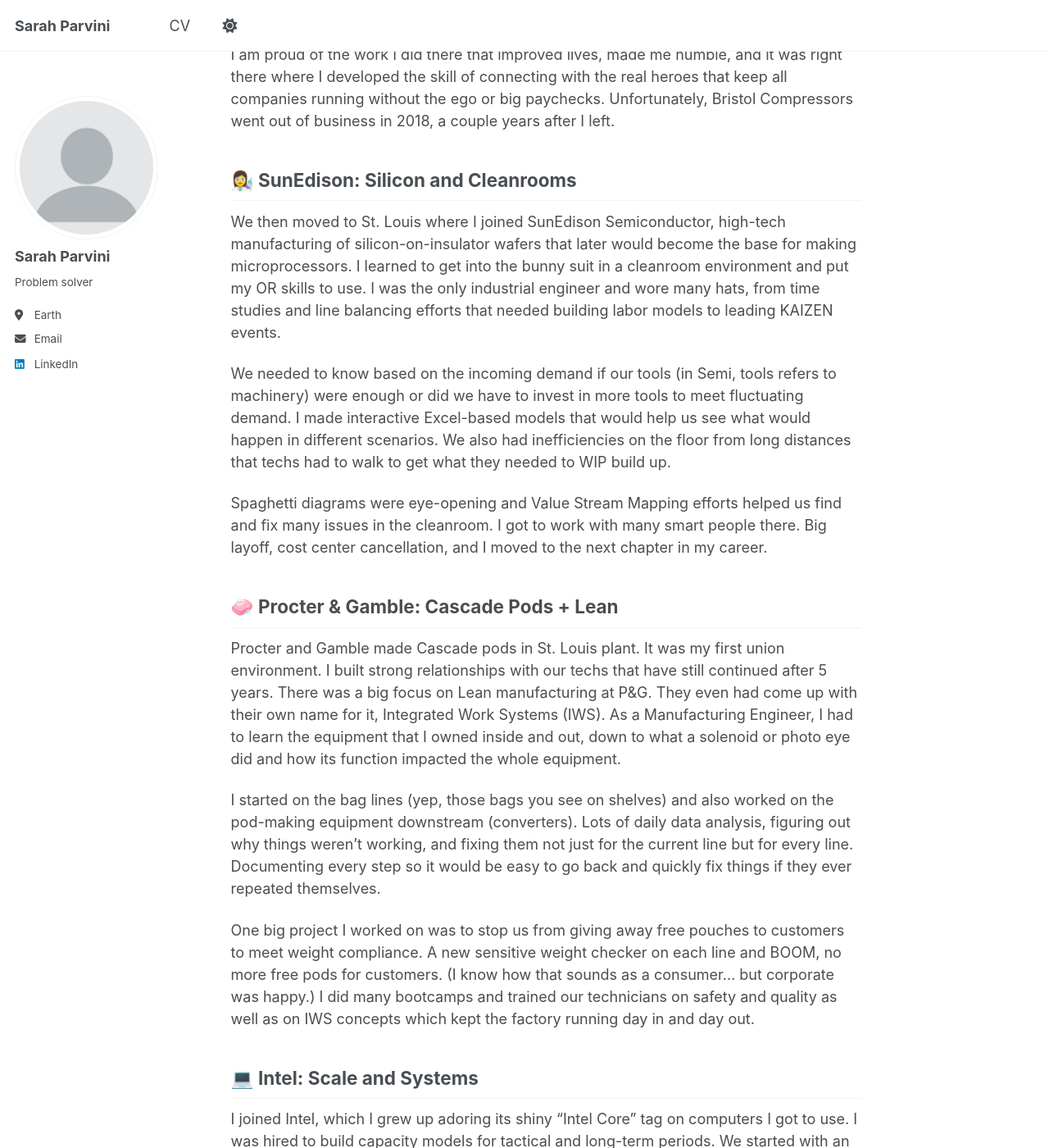
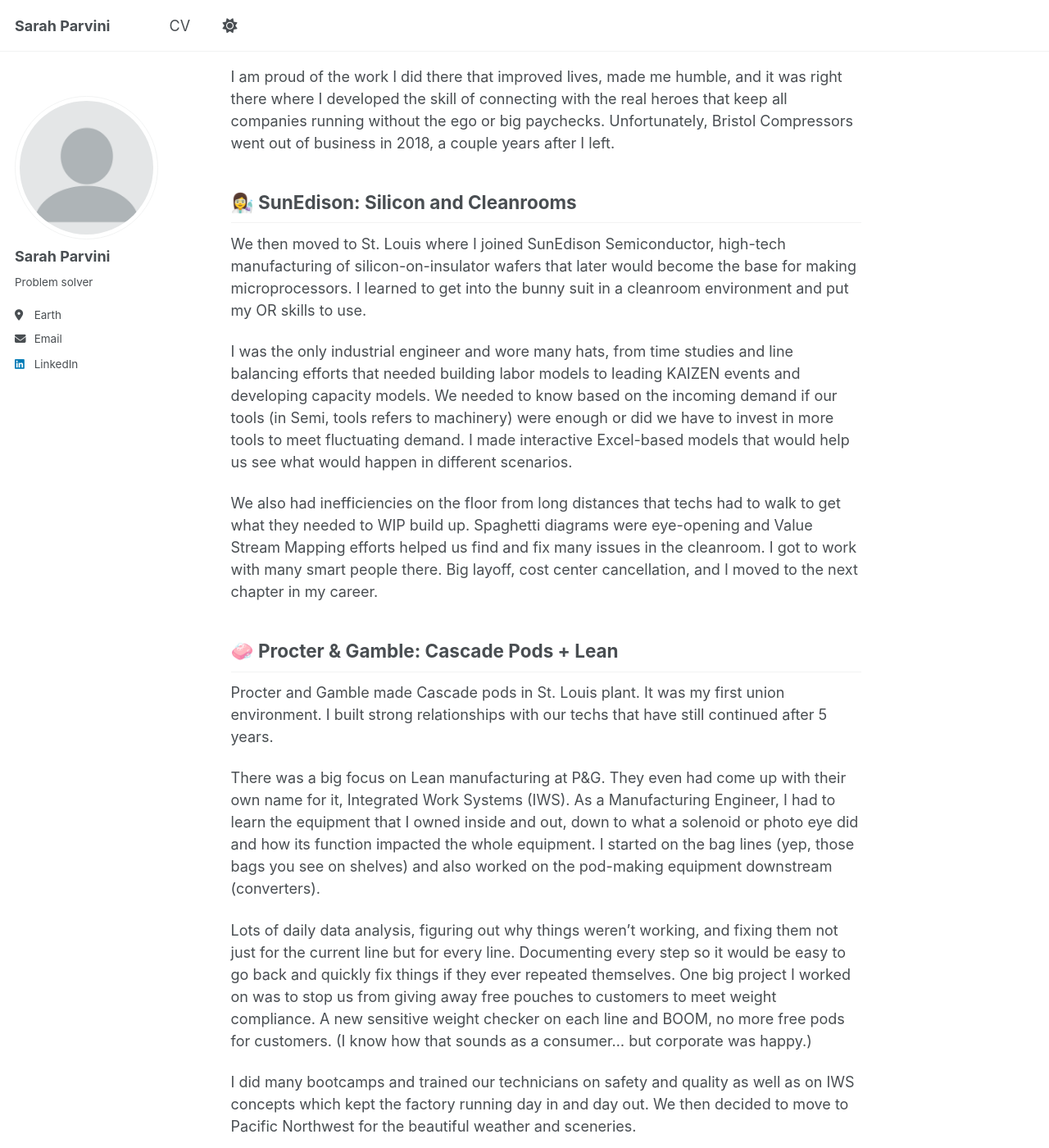
Before and after one commit to sarahparvini/sarahparvini.github.io, a Jekyll site: the page built from _pages/about.md, in a window 1280 px wide and 1400 px high, scrolled down 811 px. Shown: the whole window at 82% size. Built offline with Jekyll 4.4.1, drawn with Linux system fonts in a browser that asks for light colours; a script that is not in the unit is left out; some of the changed text lies outside the part shown.

Commit message:
Update about.md

```diff
--- a/_pages/about.md
+++ b/_pages/about.md
@@ -17,27 +17,29 @@ Here's what I've been cooking for the past 11 years:
 
 ## 🏭 Manufacturing World
 
-I started in a traditional manufacturing environment in Abingdon, VA, fresh out of school. I'll always be grateful for the VP of manufacturing (Keith) that took a shot on me despite my limited experience. I built a lot of meaningful connections there with operators doing the day-to-day jobs that were not easy. Lots of ergonomic issues that could fail body parts as they were repetitive and hard.
+I started in a traditional manufacturing environment in Abingdon, VA, fresh out of school. I'll always be grateful for the VP of manufacturing (Keith) that took a shot on me despite my limited experience.
 
-I worked with the KAIZEN team on improving the way we did things there, providing more modern tools and changing our manufacturing line (think Charlie Chaplin's Modern Times) to a new cellular manufacturing line where one-piece flow would help us build the compressor from start to finish in a U-shaped cell. All tools were available right there within arm's reach, pre-kitted parts ready to go using a 5S model, and rotation of operators built in so you wouldn't do the same task for 10 hours each day.
+I built a lot of meaningful connections there with operators doing the day-to-day jobs that were not easy. Lots of ergonomic issues that could fail body parts as they were repetitive and hard. I worked with the KAIZEN team on improving the way we did things there, providing more modern tools and changing our manufacturing line (think Charlie Chaplin's Modern Times) to a new cellular manufacturing line where one-piece flow would help us build the compressor from start to finish in a U-shaped cell. All tools were available right there within arm's reach, pre-kitted parts ready to go using a 5S model, and rotation of operators built in so you wouldn't do the same task for 10 hours each day and would move to a different task each hour.
 
 I am proud of the work I did there that improved lives, made me humble, and it was right there where I developed the skill of connecting with the real heroes that keep all companies running without the ego or big paychecks. Unfortunately, Bristol Compressors went out of business in 2018, a couple years after I left.
 
 ## 👩‍🔬 SunEdison: Silicon and Cleanrooms
 
-We then moved to St. Louis where I joined SunEdison Semiconductor, high-tech manufacturing of silicon-on-insulator wafers that later would become the base for making microprocessors. I learned to get into the bunny suit in a cleanroom environment and put my OR skills to use. I was the only industrial engineer and wore many hats, from time studies and line balancing efforts that needed building labor models to leading KAIZEN events.
+We then moved to St. Louis where I joined SunEdison Semiconductor, high-tech manufacturing of silicon-on-insulator wafers that later would become the base for making microprocessors. I learned to get into the bunny suit in a cleanroom environment and put my OR skills to use.
 
-We needed to know based on the incoming demand if our tools (in Semi, tools refers to machinery) were enough or did we have to invest in more tools to meet fluctuating demand. I made interactive Excel-based models that would help us see what would happen in different scenarios. We also had inefficiencies on the floor from long distances that techs had to walk to get what they needed to WIP build up.
+I was the only industrial engineer and wore many hats, from time studies and line balancing efforts that needed building labor models to leading KAIZEN events and developing capacity models. We needed to know based on the incoming demand if our tools (in Semi, tools refers to machinery) were enough or did we have to invest in more tools to meet fluctuating demand. I made interactive Excel-based models that would help us see what would happen in different scenarios.
 
-Spaghetti diagrams were eye-opening and Value Stream Mapping efforts helped us find and fix many issues in the cleanroom. I got to work with many smart people there. Big layoff, cost center cancellation, and I moved to the next chapter in my career.
+We also had inefficiencies on the floor from long distances that techs had to walk to get what they needed to WIP build up. Spaghetti diagrams were eye-opening and Value Stream Mapping efforts helped us find and fix many issues in the cleanroom. I got to work with many smart people there. Big layoff, cost center cancellation, and I moved to the next chapter in my career.
 
 ## 🧼 Procter & Gamble: Cascade Pods + Lean
 
-Procter and Gamble made Cascade pods in St. Louis plant. It was my first union environment. I built strong relationships with our techs that have still continued after 5 years. There was a big focus on Lean manufacturing at P&G. They even had come up with their own name for it, Integrated Work Systems (IWS). As a Manufacturing Engineer, I had to learn the equipment that I owned inside and out, down to what a solenoid or photo eye did and how its function impacted the whole equipment.
+Procter and Gamble made Cascade pods in St. Louis plant. It was my first union environment. I built strong relationships with our techs that have still continued after 5 years.
 
-I started on the bag lines (yep, those bags you see on shelves) and also worked on the pod-making equipment downstream (converters). Lots of daily data analysis, figuring out why things weren't working, and fixing them not just for the current line but for every line. Documenting every step so it would be easy to go back and quickly fix things if they ever repeated themselves.
+There was a big focus on Lean manufacturing at P&G. They even had come up with their own name for it, Integrated Work Systems (IWS). As a Manufacturing Engineer, I had to learn the equipment that I owned inside and out, down to what a solenoid or photo eye did and how its function impacted the whole equipment. I started on the bag lines (yep, those bags you see on shelves) and also worked on the pod-making equipment downstream (converters).
 
-One big project I worked on was to stop us from giving away free pouches to customers to meet weight compliance. A new sensitive weight checker on each line and BOOM, no more free pods for customers. (I know how that sounds as a consumer... but corporate was happy.) I did many bootcamps and trained our technicians on safety and quality as well as on IWS concepts which kept the factory running day in and day out.
+Lots of daily data analysis, figuring out why things weren't working, and fixing them not just for the current line but for every line. Documenting every step so it would be easy to go back and quickly fix things if they ever repeated themselves. One big project I worked on was to stop us from giving away free pouches to customers to meet weight compliance. A new sensitive weight checker on each line and BOOM, no more free pods for customers. (I know how that sounds as a consumer... but corporate was happy.)
+
+I did many bootcamps and trained our technicians on safety and quality as well as on IWS concepts which kept the factory running day in and day out. We then decided to move to Pacific Northwest for the beautiful weather and sceneries.
 
 ## 💻 Intel: Scale and Systems
 
```
Also changed, not shown: other parts of _pages/about.md (+1 -3 lines).
